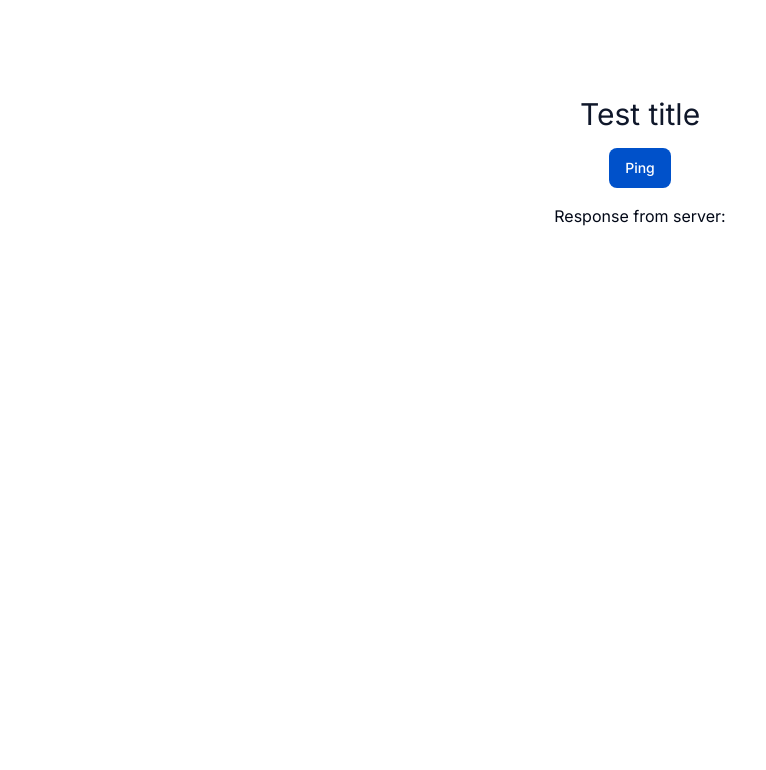
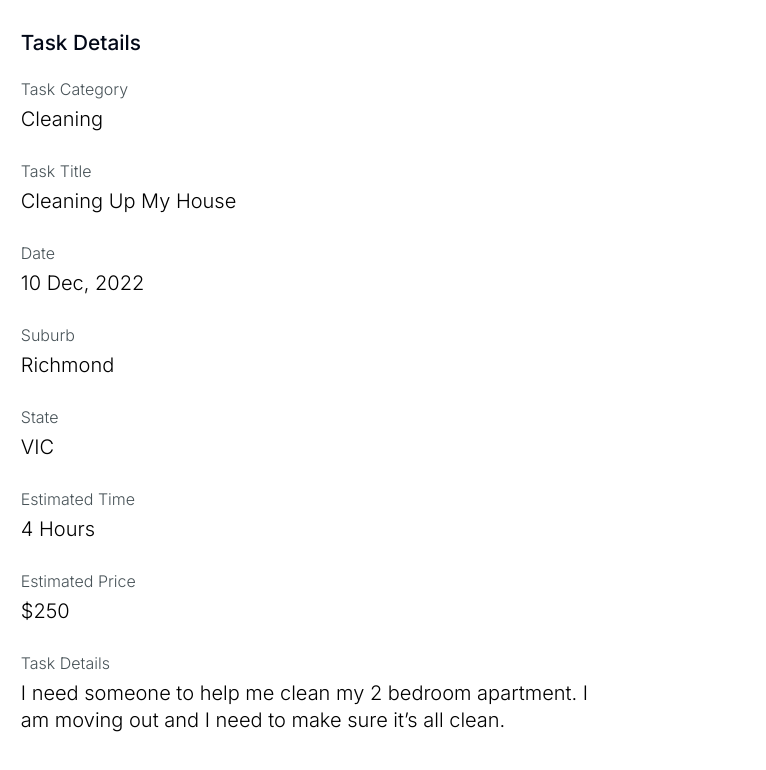
Before and after one commit to codersforcauses/penni, a Next.js app in the folder client/: page / in a window 1280 px wide. Shown: the top 770 px of the page, without its empty margins (0-766 px from the left). Built offline with nearby package versions, Linux system fonts and the light colour scheme; no server answers.

Commit message:
add task details component
uses tailwind for styling, iterates through a list of the section names to avoid duplicate divs+styling

```diff
--- /dev/null
+++ b/client/src/components/TaskDetails.tsx
@@ -0,0 +1,36 @@
+import React from "react";
+
+type Props = {};
+
+const SectionNames = ["Task Category", "Task Title", "Date", "Suburb", "State", "Estimated Time", "Estimated Price", "Task Details"]
+
+const SectionText = ["Cleaning", "Cleaning Up My House", "10 Dec, 2022", "Richmond", "VIC", "4 Hours", "$250", "I need someone to help me clean my 2 bedroom apartment. I am moving out and I need to make sure it’s all clean."]
+
+const TaskDetailsSection = () => {
+    return (
+        <div>
+          {SectionNames.map((Name, Index) => (
+            <div key={Index} className="py-[0.65rem] text-[1rem] leading-[1.125rem] font-[350] text-[#485358]">
+              {Name}
+              <p className="py-[0.5rem] text-[1.25rem] leading-[1.7rem] font-[350] text-[#000000]">
+                {SectionText[Index]}
+              </p>
+            </div>
+          ))}
+        </div>
+      );
+    };
+
+
+const TaskDetails = (props: Props) => {
+    return (
+        <div className="max-w-screen-sm overflow-hidden fontSans.variable px-[1.3rem]">
+            <div className="mb-2 pt-8 pb-2 text-[1.3rem] leading-[1.375rem] font-[450]">Task Details</div>
+            <div>
+            <TaskDetailsSection />
+            </div>
+        </div>
+    );
+};
+
+export default TaskDetails;
--- a/client/src/pages/index.tsx
+++ b/client/src/pages/index.tsx
@@ -4,6 +4,7 @@ import { useEffect, useState } from "react";
 import { usePings } from "@/hooks/pings";
 import { cn } from "@/lib/utils";
 
+import TaskDetails from "../components/TaskDetails";
 import { Button } from "../components/ui/button";
 import SplashScreen from "../components/ui/SplashScreen";
 
@@ -29,7 +30,18 @@ export default function Home() {
   if (showSplash) {
     return <SplashScreen />;
   }
+  return(
+    <main
+      className={cn(
+        "flex min-h-screen flex-col font-sans",
+        fontSans.variable,
+      )}
+    >
+      <TaskDetails></TaskDetails>
+    </main>
+  )
 
+  /*
   return (
     <main
       className={cn(
@@ -45,5 +57,5 @@ export default function Home() {
         Response from server: <span>{data as string}</span>
       </p>
     </main>
-  );
+  );*/
 }
```
